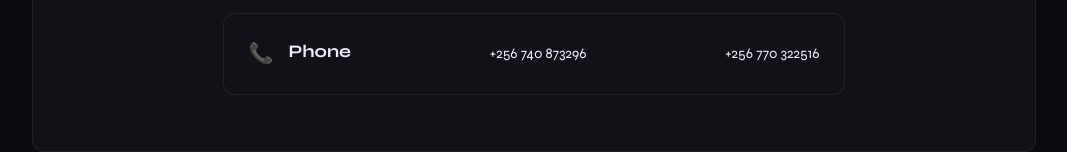
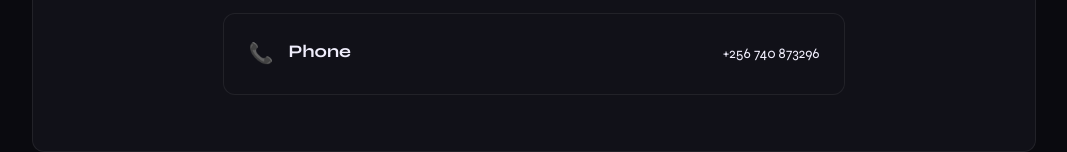
Before and after one commit to ceejay-designed/ceejaydesignd, a plain HTML site: page index.html in a window 1280 px wide. Shown: the part 4795-4947 px from the top of the page, without its empty margins (106-1173 px from the left). Drawn offline with nearby package versions, Linux system fonts and the light colour scheme.

```diff
--- a/index.html
+++ b/index.html
@@ -957,7 +957,6 @@
       </div>
     </div>
     <span class="card-action">+256 740 873296</span>
-   <span class="card-action">+256 770 322516</span>
   </a>
 </div>
   </div>
```
